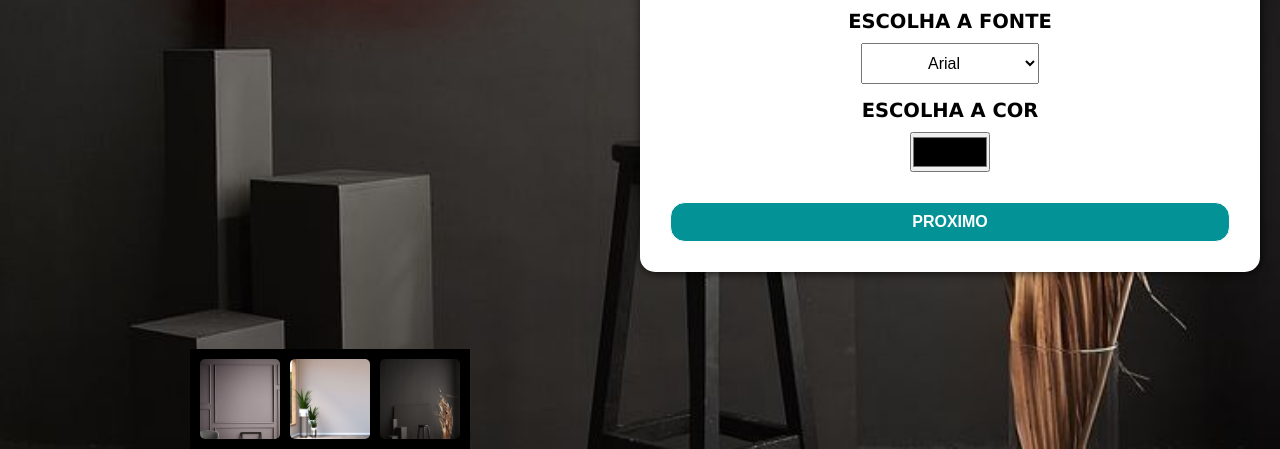
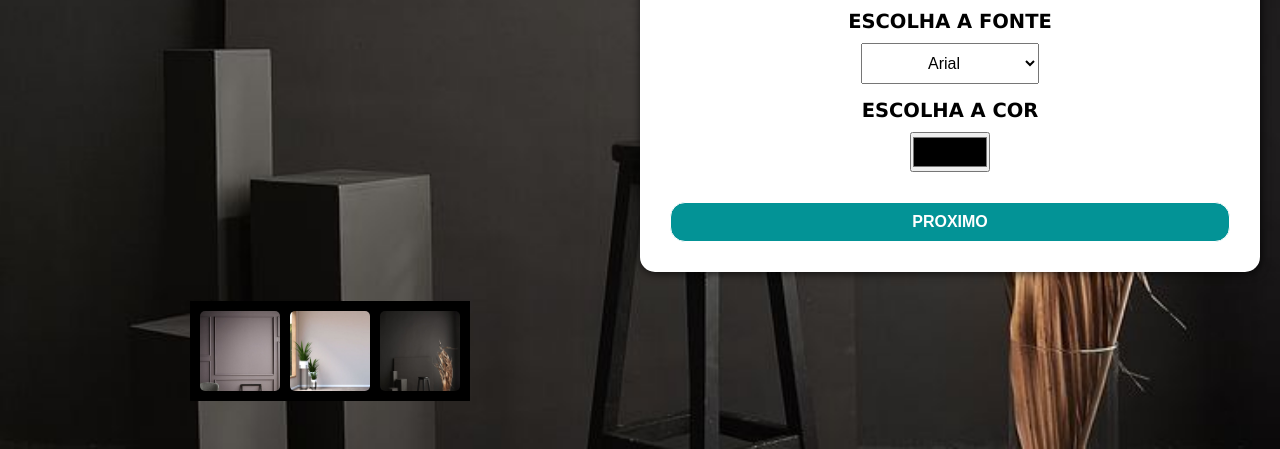
Before and after one commit to natalinoqueba/neon-art, a plain HTML site: page index.html in a window 1280 px wide. Shown: the part 489-938 px from the top of the page. Drawn offline with Linux system fonts and the light colour scheme.

Commit message:
Update style.css

```diff
--- a/style.css
+++ b/style.css
@@ -50,10 +50,10 @@ section div {
 }
 
 .neon--conteiner {
-    margin-top: 20%;
+    margin-top: 10%;
     display: flex;
     /* flex-direction: column; */
-    height: 70%;
+    height: 80%;
     flex-direction: column;
     flex-wrap: wrap;
     align-content: center;
```
